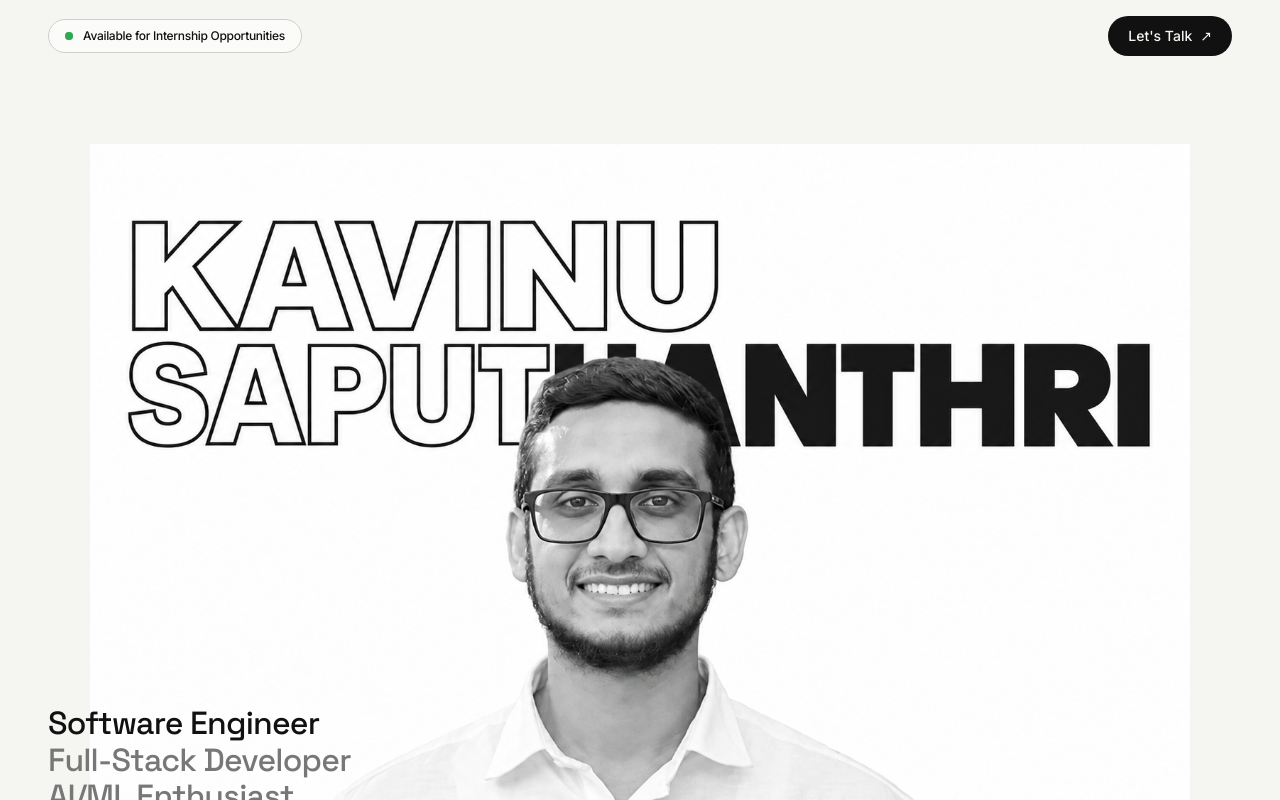
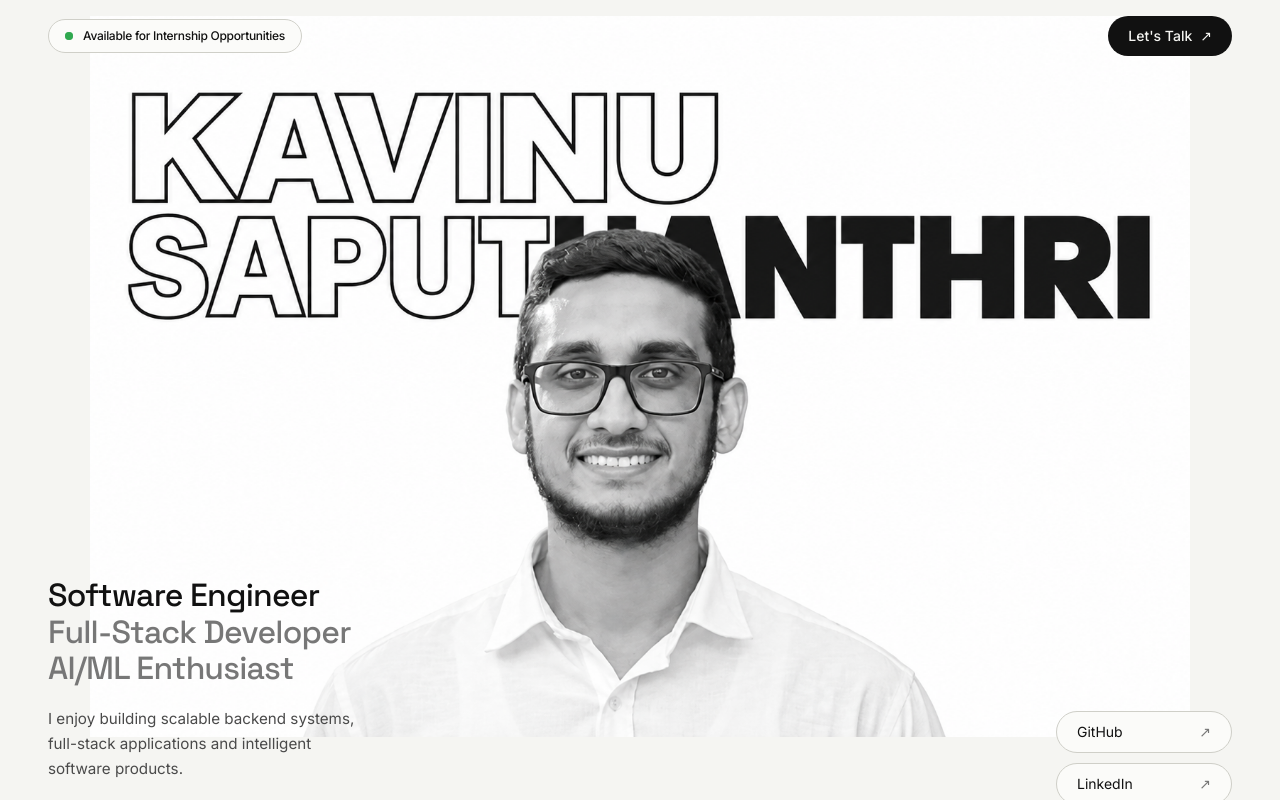
Before and after one commit to KavinuS/KavinuSaputhanthri, a Next.js app: page / in a window 1280 px wide. Shown: the top 800 px of the page. Built offline with nearby package versions, Linux system fonts and the light colour scheme.

Commit message:
error : fixed2

```diff
--- a/src/components/Hero.tsx
+++ b/src/components/Hero.tsx
@@ -16,7 +16,7 @@ import { asset } from '@/lib/base-path'
  */
 export function Hero() {
   return (
-    <section id="top" className="relative overflow-hidden pt-28 sm:pt-32 lg:pt-36">
+    <section id="top" className="relative overflow-hidden pt-28 sm:pt-20 lg:pt-4">
       <Container>
         <h1 className="sr-only">
           {site.name} — {site.roles.join(', ')}
```
